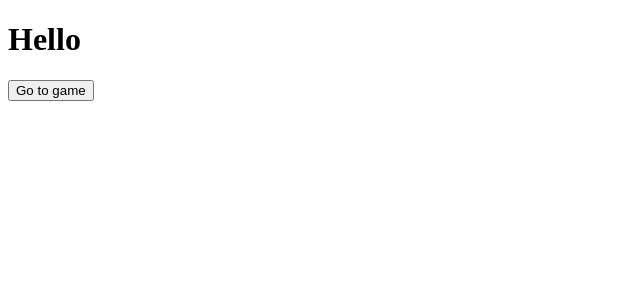
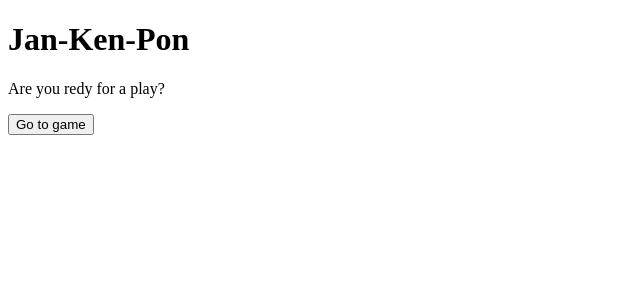
Before and after one commit to gaalvesj/rock-paper-scissors, a React (Vite) app in the folder rock-paper-scissors/: page / in a window 1280 px wide. Shown: the top 300 px of the page, without its empty margins (0-640 px from the left). Built offline with nearby package versions, Linux system fonts and the light colour scheme.

Commit message:
add homepage

```diff
--- a/rock-paper-scissors/src/components/Home.jsx
+++ b/rock-paper-scissors/src/components/Home.jsx
@@ -9,8 +9,11 @@ function Home() {
     return(
         <div>
             <h1>
-                Hello
+                Jan-Ken-Pon
             </h1>
+            <p>
+                Are you redy for a play?
+            </p>
             <button onClick={() => { handlerClick() }}>Go to game</button>
 
         </div>
```
